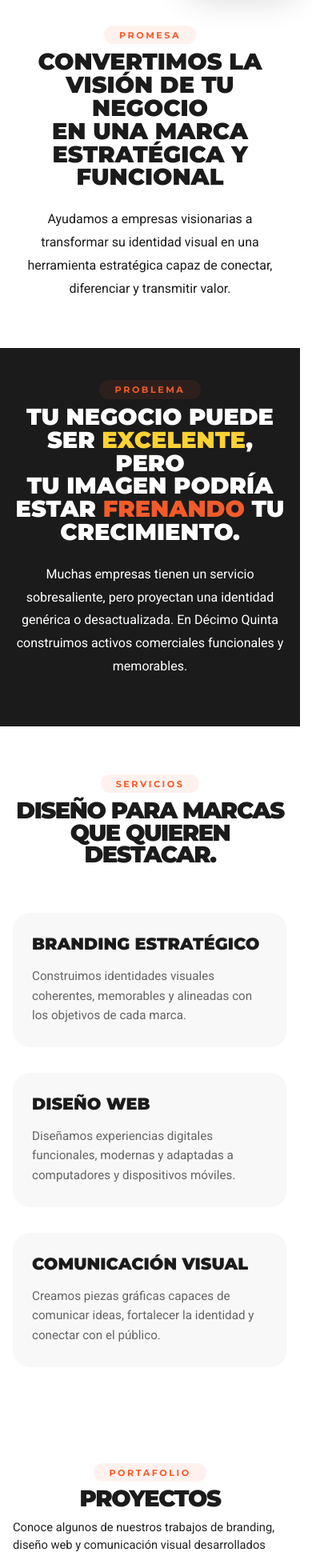
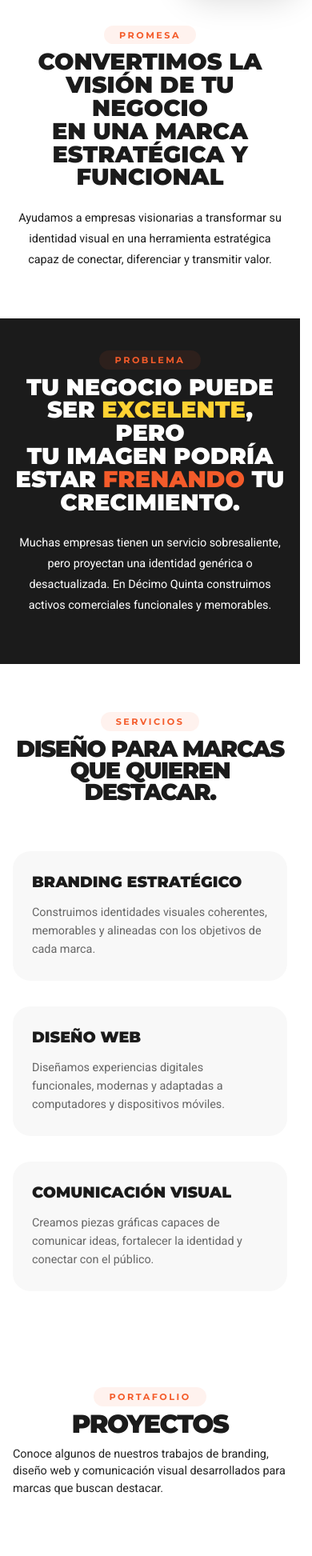
Before and after one commit to PRIXMAC/Agenciaxv, a React (Vite) app: page / in a window 390 px wide. Shown: the part 915-2860 px from the top of the page at 80% size. Built offline with nearby package versions, Linux system fonts and the light colour scheme.

Commit message:
letras y tamaño

```diff
--- a/src/styles/Contacto.css
+++ b/src/styles/Contacto.css
@@ -32,7 +32,7 @@
     background: var(--secondary);
     font-family: var(--heading);
     font-size: 0.82rem;
-    font-weight: 800;
+    font-weight: 700;
     text-transform: uppercase;
     color: var(--black);
     transition: transform 0.3s, background 0.3s;
--- a/src/styles/Problema.css
+++ b/src/styles/Problema.css
@@ -27,6 +27,6 @@
     max-width: 600px;
     margin: 0 auto;
     color: var(--white);
-    font-size: 1rem;
+    font-size: 0.9rem;
     line-height: 1.8;
 }
--- a/src/styles/Proceso.css
+++ b/src/styles/Proceso.css
@@ -20,7 +20,7 @@
 .proceso-text {
     max-width: 620px;
     margin: auto;
-    color: #555;
+    color: var(--black);
     line-height: 1.8;
 }
 
--- a/src/styles/Promesa.css
+++ b/src/styles/Promesa.css
@@ -26,6 +26,6 @@
     max-width: 620px;
     margin: 0 auto;
     color: var(--black);
-    font-size: 1rem;
+    font-size: 0.9rem;
     line-height: 1.8;
 }
--- a/src/styles/Proyectos.css
+++ b/src/styles/Proyectos.css
@@ -21,7 +21,7 @@
 .proyectos-intro {
     max-width: 580px;
     margin: 0;
-    font-size: 0.92rem;
+    font-size: 0.9rem;
     line-height: 1.5;
     color: #222;
 }
--- a/src/styles/Servicios.css
+++ b/src/styles/Servicios.css
@@ -37,7 +37,7 @@
 
 .servicio-card h3 {
     margin-bottom: 16px;
-    font-size: 1.3rem;
+    font-size: 1.2rem;
     font-weight: 800;
     line-height: 1.1;
     text-transform: uppercase;
@@ -46,6 +46,6 @@
 
 .servicio-card p {
     color: var(--gray);
-    font-size: 0.95rem;
+    font-size: 0.9rem;
     line-height: 1.6;
 }
--- a/src/styles/Soluciones.css
+++ b/src/styles/Soluciones.css
@@ -111,7 +111,7 @@
     background: var(--primary);
     font-family: var(--heading);
     font-size: 0.78rem;
-    font-weight: 700;
+    font-weight: 500;
     text-transform: uppercase;
     color: var(--white);
     transition: background 0.3s, transform 0.3s;
--- a/src/styles/responsive.css
+++ b/src/styles/responsive.css
@@ -210,6 +210,11 @@
         --title-size: clamp(1.8rem, 7vw, 2.5rem);
     }
 
+    .proyectos-title,
+    .soluciones-title {
+        font-size: clamp(2rem, 8vw, 2.7rem);
+    }
+
     /* SERVICIOS */
     .servicios {
         padding-block: 60px;
```
